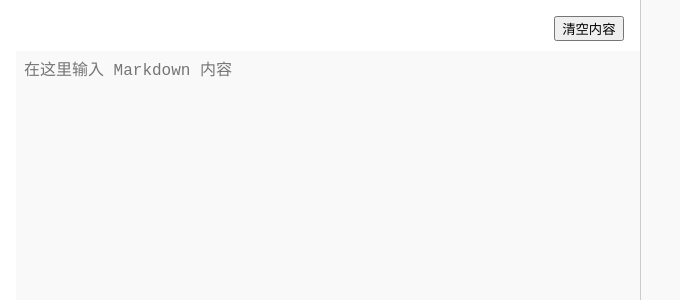
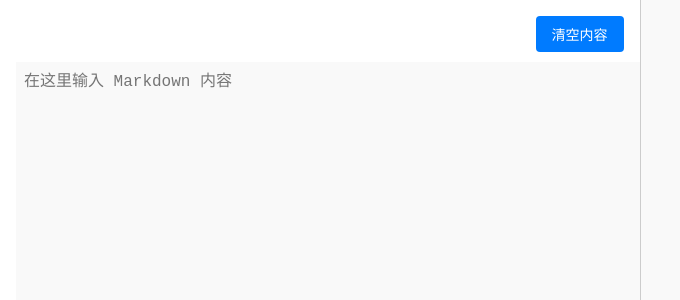
Before and after one commit to new-aspect/markdown-editer, a React (Create React App) app: page / in a window 1280 px wide. Shown: the top 300 px of the page, without its empty margins (0-680 px from the left). Built offline with nearby package versions, Linux system fonts and the light colour scheme.

Commit message:
清空内容的按钮特效优化

```diff
--- a/src/App.css
+++ b/src/App.css
@@ -24,9 +24,24 @@
 }
 
 .editor .cleanBtn {
+  padding: 8px 16px; /* 按钮内边距 */
+  background-color: #007bff;/* 背景色，这个背景色配合白字怎的好看 */
+  color:white;
+  border: none; /*去除按钮边框 */
+  border-radius: 4px;
+  font-size: 14px;  /* 字体大小 */
+  cursor: pointer; /* 鼠标悬浮时显示手式 */
   float: right;
-  padding: auto; /* 这是字体内边距 */
   margin-bottom: 10px;
+  transition: background-color 0.3s;
+}
+
+.editor .cleanBtn:hover {
+  background-color: #0056b3;
+}
+
+.editor .cleanBtn:active {
+  transform: scale(1.05);/* 点击时按钮缩小 */
 }
 
 .preview {
```
